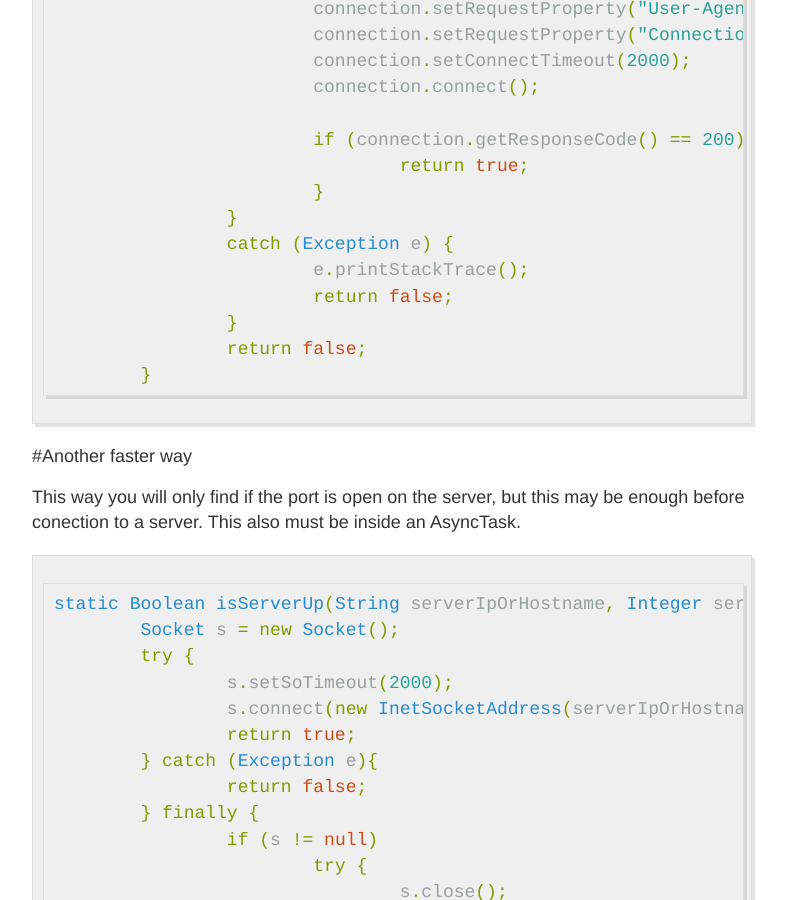
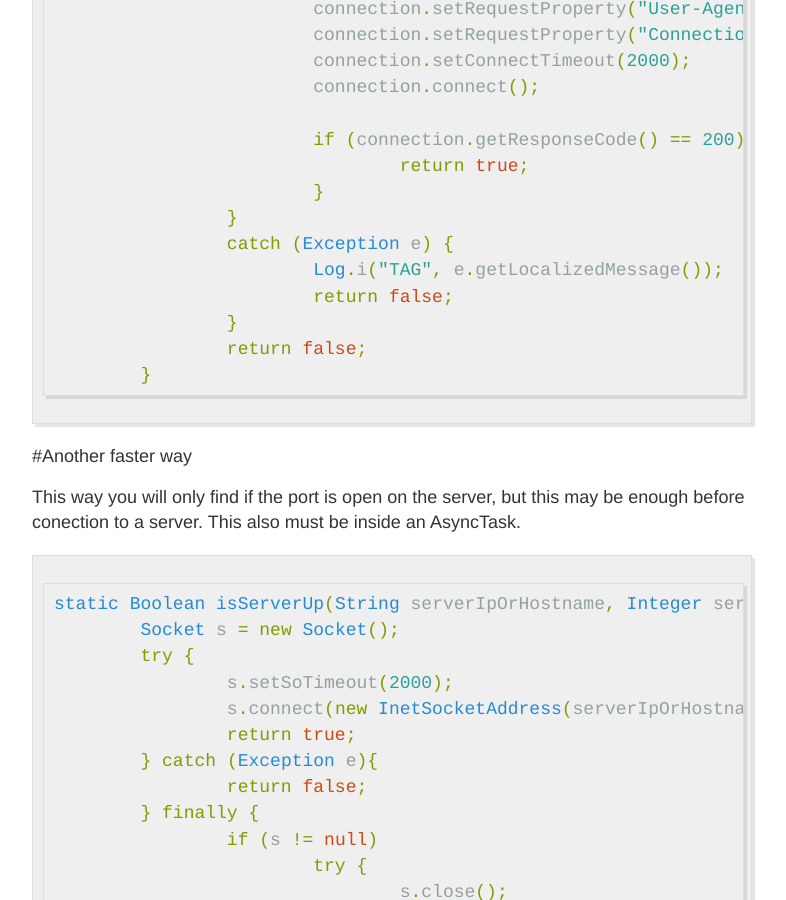
Before and after one commit to tudoradridan/tudoradridan.github.io, a Jekyll site: the page built from _posts/2016-7-5-Android-check-connectivity.md, in a window 1280 px wide and 900 px high, scrolled down 1224 px. Shown: the whole window, without its empty margins (248-1034 px from the left). Built offline with Jekyll 4.4.1, drawn with Linux system fonts in a browser that asks for light colours.

Commit message:
Update 2016-7-5-Android-check-connectivity.md

```diff
--- a/_posts/2016-7-5-Android-check-connectivity.md
+++ b/_posts/2016-7-5-Android-check-connectivity.md
@@ -42,7 +42,7 @@ public static final boolean isInternetOn(Context myContext) {
 			}
 		}
 		catch (Exception e) {
-			e.printStackTrace();
+			Log.i("TAG", e.getLocalizedMessage());
 			return false;
 		}
 		return false;
```
